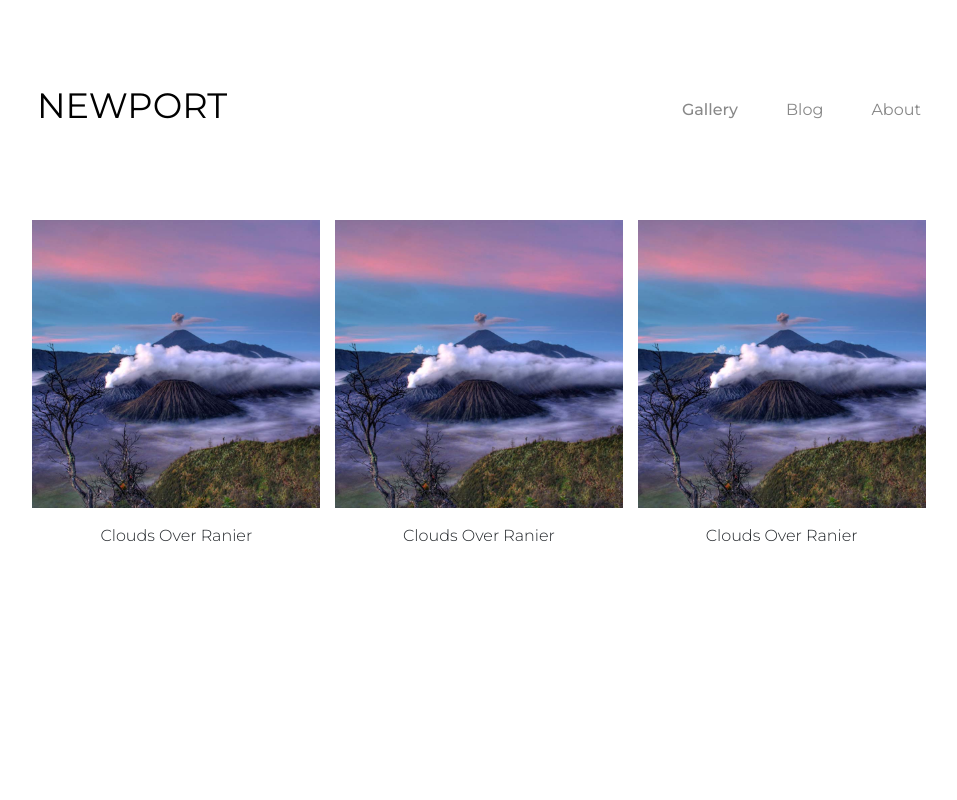
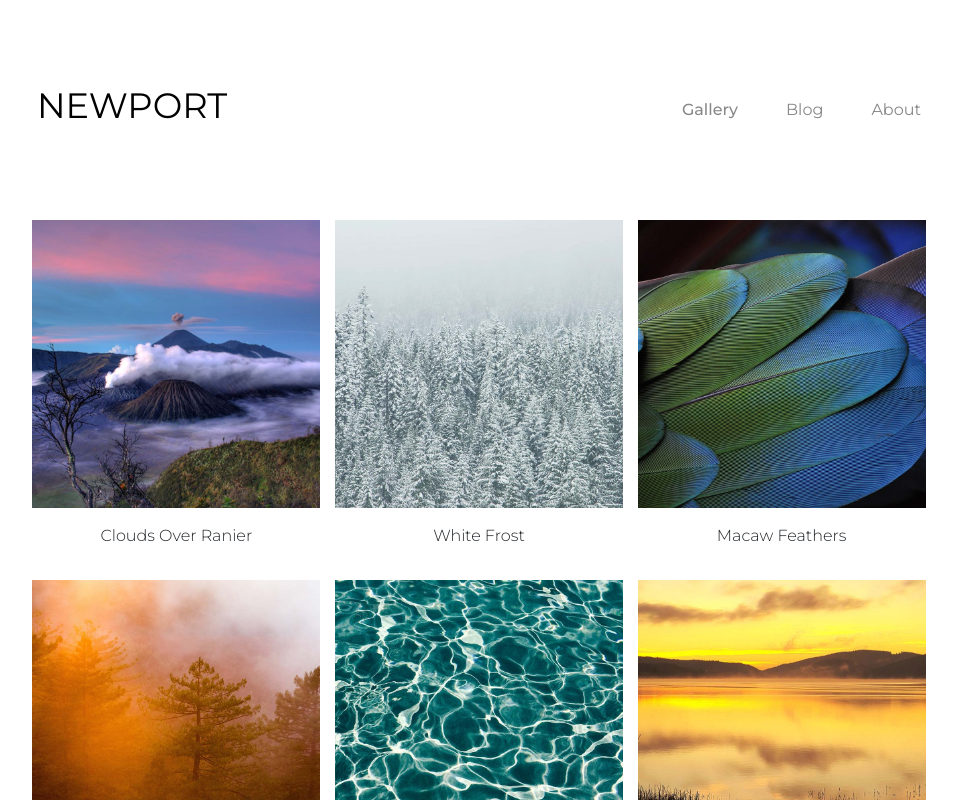
Before and after one commit to krystiano13/newport, a React (Create React App) app: page / in a window 1280 px wide. Shown: the top 800 px of the page, without its empty margins (161-1118 px from the left). Built offline with nearby package versions, Linux system fonts and the light colour scheme.

Commit message:
map array of images

```diff
--- a/src/views/Gallery.tsx
+++ b/src/views/Gallery.tsx
@@ -1,25 +1,18 @@
-import React from 'react';
-import i1 from '../assets/i1.jpg';
-
+import React from "react";
+import { GalleryData } from "../components/GalleryData";
 export const Gallery = () => {
   return (
     <main className="gallery">
       <div className="container-lg">
         <div className="row">
-            <div className="col-lg-4 col-md-12">
-              <img src={i1} alt="Clouds" />
-              <p className="lead">Clouds Over Ranier</p>
+          {GalleryData.map((item) => (
+            <div key={item.id} className="col-lg-4 col-md-12">
+              <img src={item.img} alt={item.title} />
+              <p className="lead">{item.title}</p>
             </div>
-            <div className="col-lg-4 col-md-12">
-              <img src={i1} alt="Clouds" />
-              <p className="lead">Clouds Over Ranier</p>
-            </div>
-            <div className="col-lg-4 col-md-12">
-              <img src={i1} alt="Clouds" />
-              <p className="lead">Clouds Over Ranier</p>
-            </div>
+          ))}
         </div>
       </div>
     </main>
   );
-}
+};
```
Lines whose indentation alone changed are shown as unchanged.
